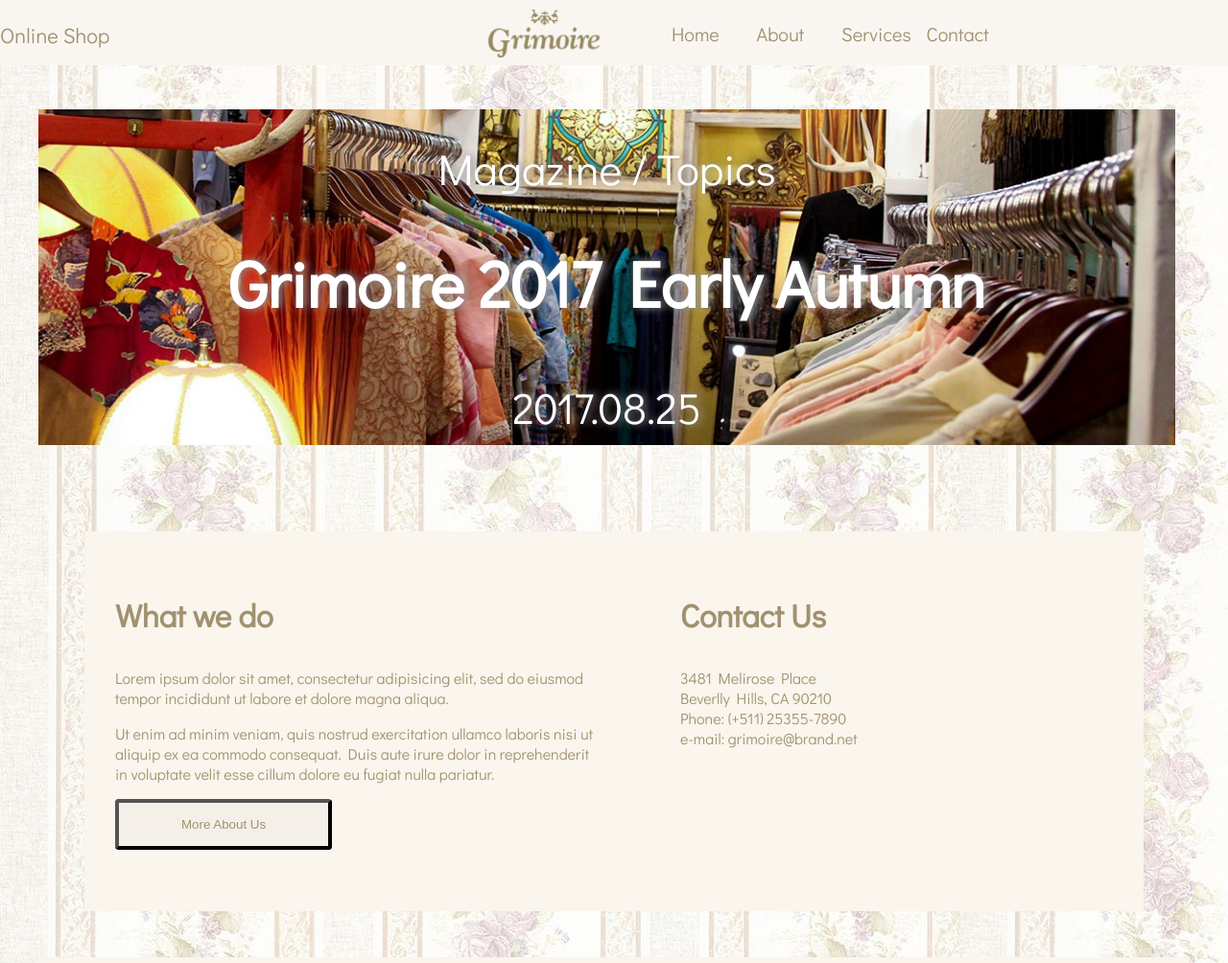
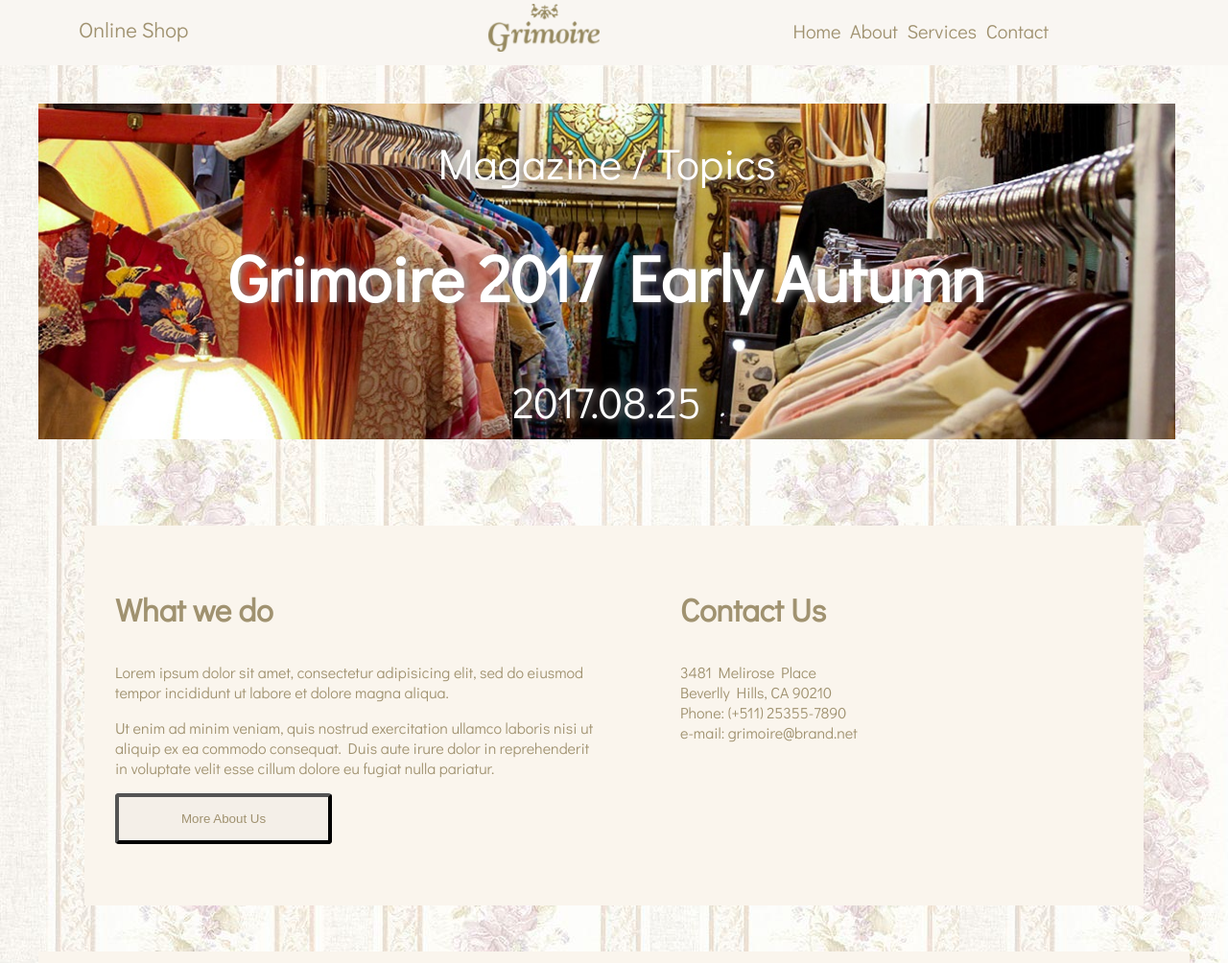
Before and after one commit to velvetcerise/mi-pagina, a plain HTML site: page index.html in a window 1280 px wide. Shown: the top 1004 px of the page at 96% size. Drawn offline with Linux system fonts and the light colour scheme.

Commit message:
Ajustes a menu-nav

```diff
--- a/css/main.css
+++ b/css/main.css
@@ -118,10 +118,17 @@ img:hover, button:hover {
   text-align: left;
 }
 
-.menu { /*Clase referida al "li" del menu principal*/
+.container-menu {
+  padding: 1em;
+}
+.menu-ul {
+  padding-left: 3.5em;
+  width: 100%;
+}
+.menu {
   font-size: 20px;
   list-style: none; /*Quitar viñeta*/
-  width: 85px;
+  margin: 3px;
   display: inline-block; /*Convertir las celdas de la tabla a lineal*/
   text-align: left;
 }
@@ -139,8 +146,8 @@ img:hover, button:hover {
   padding: 2em;
 }
 
-.encabezado {
-  margin-top: 22px;
+.encabezado a span {
+  padding: 3em;
 }
 
 
--- a/index.html
+++ b/index.html
@@ -13,7 +13,7 @@
   <body>
       <header> <!--Parte header y menu nav-->
         <nav>
-          <div class="row">
+          <div class="row container-menu">
             <div class="col-6 encabezado">
               <a id="head-link" href="#"><span >Online Shop</span></a>
               <img id="logo" src="assets/images/footer-logo.png" alt="logo">
```
